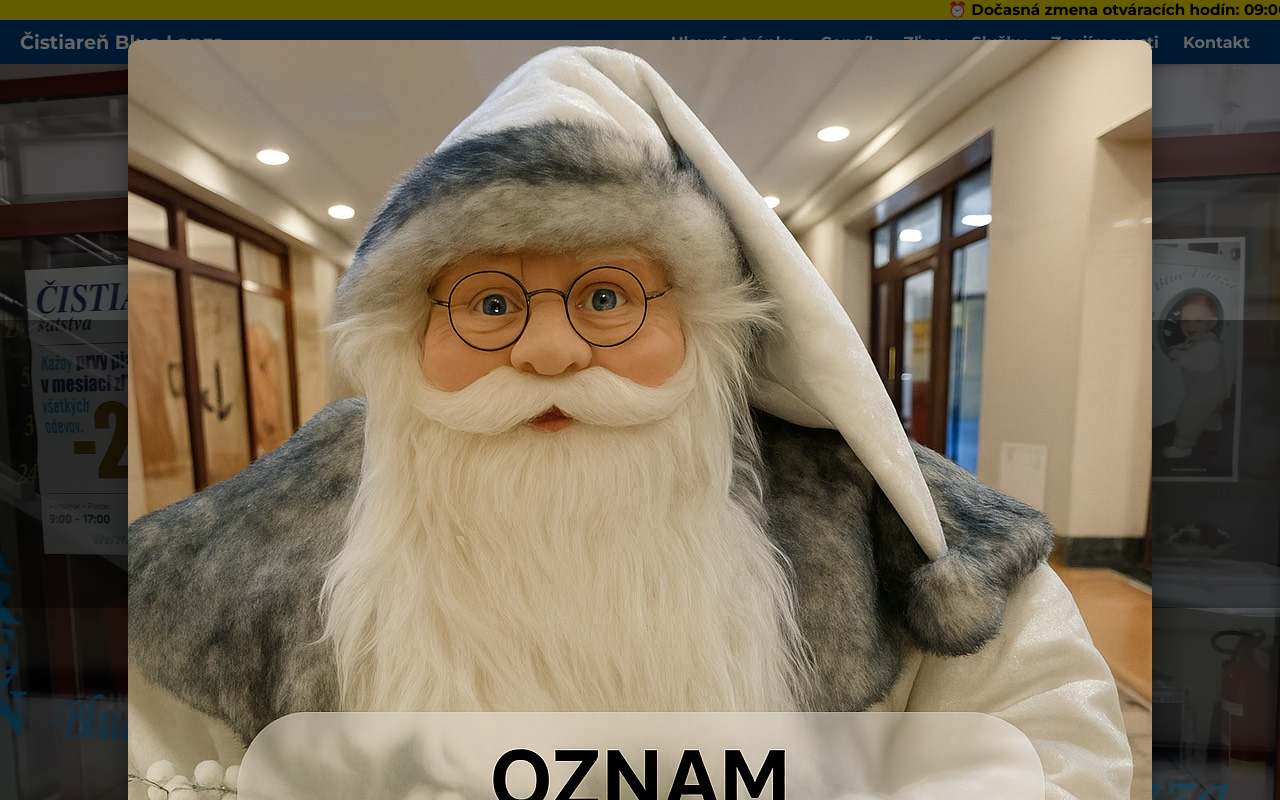
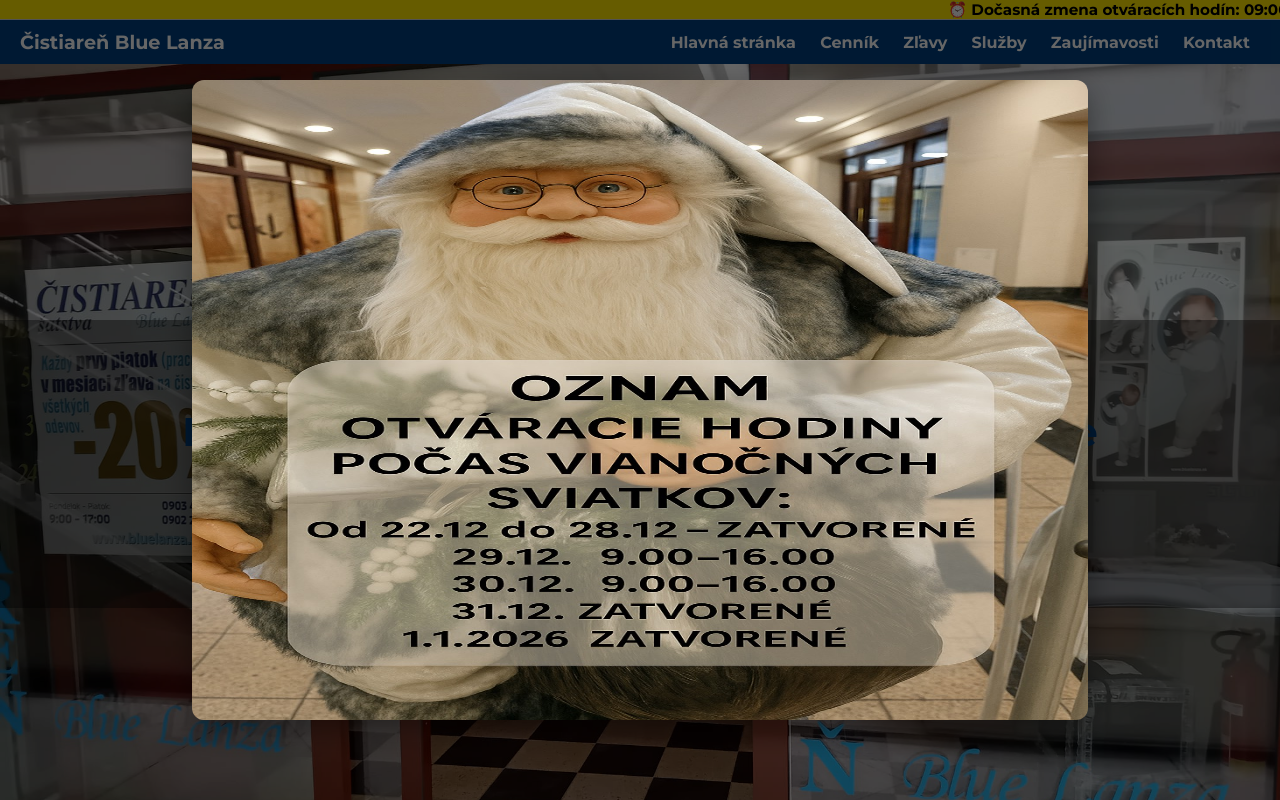
Before and after one commit to hoppus21/bluelanza, a plain HTML site: page index.html in a window 1280 px wide. Shown: the top 800 px of the page. Drawn offline with Linux system fonts and the light colour scheme.

Commit message:
Update index.html

```diff
--- a/index.html
+++ b/index.html
@@ -26,12 +26,14 @@
     }
 
     #xmas-overlay img {
-      max-width: 100%;
-      max-height: 100%;
-      display: block;
-      border-radius: 12px;
-      box-shadow: 0 10px 30px rgba(0, 0, 0, 0.4);
-    }
+  width: 70vw;        /* zmenšíme šírku na cca 70 % okna */
+  height: auto;       /* výška sa dopočíta podľa pomeru strán */
+  max-height: 80vh;   /* nikdy nebude vyšší než 80 % výšky okna */
+  display: block;
+  border-radius: 12px;
+  box-shadow: 0 10px 30px rgba(0, 0, 0, 0.4);
+}
+
 
     .hidden {
       display: none !important;
```
